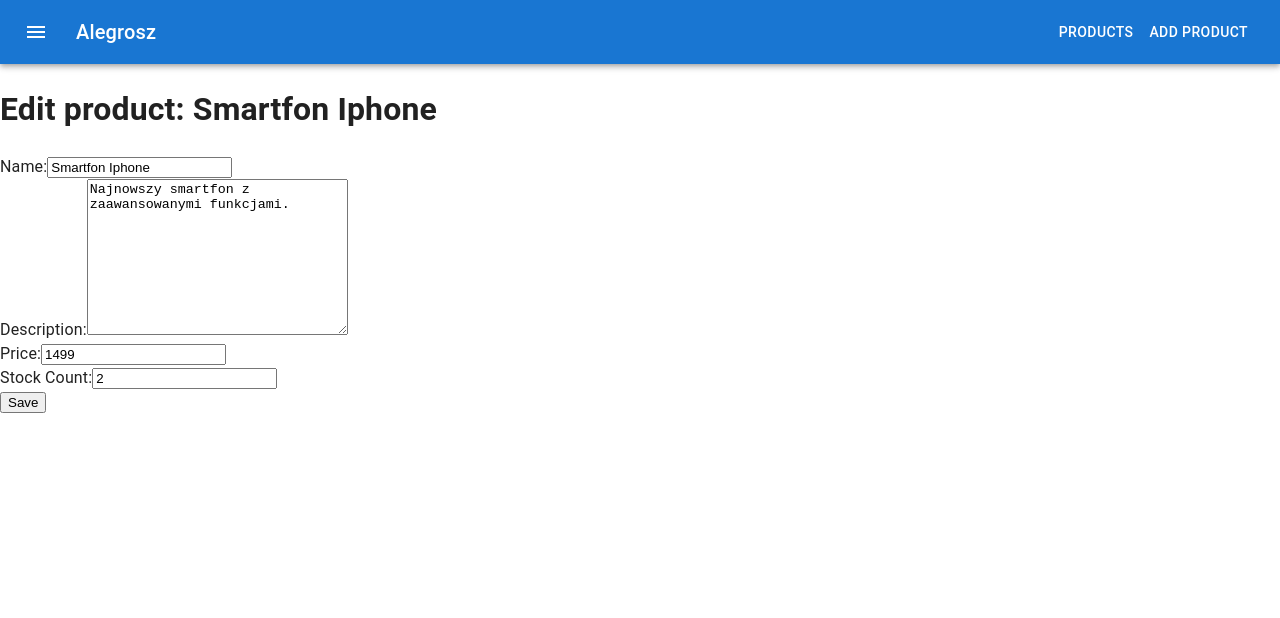
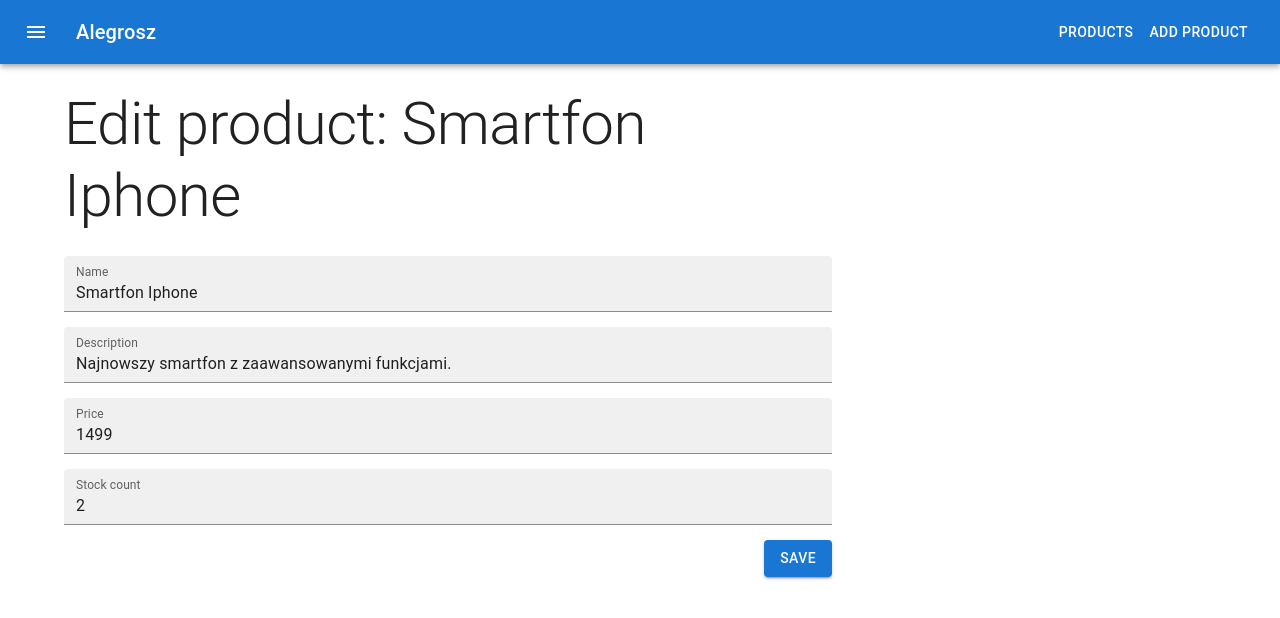
Before and after one commit to pawelkonior/alegrosz_18, a React (Vite) app: page /edit-product/1 in a window 1280 px wide. Shown: the top 618 px of the page. Built offline with nearby package versions, Linux system fonts and the light colour scheme; data requests are answered from the project's data file.

Commit message:
material design with grid and forms components

```diff
--- a/fake_api/db.json
+++ b/fake_api/db.json
@@ -8,13 +8,6 @@
       "stockCount": "2"
     },
     {
-      "id": 3,
-      "name": "Laptop Lenovo",
-      "description": "Lekki i przenośny laptop z mocnym procesorem.",
-      "price": 1999.99,
-      "stockCount": 8
-    },
-    {
       "id": 4,
       "name": "Słuchawki Bluetooth",
       "description": "Bezprzewodowe słuchawki z długim czasem pracy baterii.",
@@ -23,7 +16,7 @@
     },
     {
       "id": 5,
-      "name": "Konsola do gier XYZ",
+      "name": "Konsola do ",
       "description": "Najnowsza konsola do gier z wyjątkowymi grafikami.",
       "price": 499.99,
       "stockCount": 3
@@ -83,6 +76,20 @@
       "price": "34",
       "stockCount": "3",
       "id": 14
+    },
+    {
+      "name": "",
+      "description": "",
+      "price": "5333323",
+      "stockCount": "",
+      "id": 15
+    },
+    {
+      "name": "Ziemniaki 4",
+      "description": "Piękne",
+      "price": "24",
+      "stockCount": "234",
+      "id": 16
     }
   ]
 }
--- a/src/components/AddProduct.jsx
+++ b/src/components/AddProduct.jsx
@@ -1,5 +1,8 @@
 import { useState } from "react";
 import { useNavigate } from "react-router-dom";
+import { Grid, TextField } from "@mui/material";
+import Button from "@mui/material/Button";
+import Typography from "@mui/material/Typography";
 
 function AddProduct() {
     const [name, setName] = useState("");
@@ -33,53 +36,74 @@ function AddProduct() {
     }
 
     return (
-        <div>
-            <h1>Add new product</h1>
-            <form onSubmit={handleAddProduct}>
+        <Grid item xs={12} md={8}>
+            <Typography sx={{ mb: 3 }} variant="h2" component="h1">
+                Add new product
+            </Typography>
+            <form
+                onSubmit={handleAddProduct}
+                style={{
+                    display: "flex",
+                    flexDirection: "column",
+                    gap: 15,
+                }}
+            >
                 <div>
-                    <label htmlFor="name">Name</label>
-                    <input
-                        type="text"
+                    <TextField
                         id="name"
+                        name="name"
+                        label="Name"
+                        variant="filled"
+                        fullWidth
                         value={name}
                         onChange={(event) => setName(event.target.value)}
                     />
                 </div>
                 <div>
-                    <label htmlFor="description">Description</label>
-                    <textarea
+                    <TextField
+                        id="description"
                         name="description"
-                        id="description"
-                        cols="30"
-                        rows="10"
+                        label="Description"
+                        variant="filled"
+                        fullWidth
                         value={description}
                         onChange={(event) => setDescription(event.target.value)}
+                        multiline
                     />
                 </div>
                 <div>
-                    <label htmlFor="price">Price</label>
-                    <input
+                    <TextField
+                        id="price"
+                        name="price"
+                        label="Price"
+                        variant="filled"
+                        fullWidth
+                        value={price}
+                        onChange={(event) => setPrice(event.target.value)}
                         type="number"
-                        name="price"
-                        id="price"
-                        value={price}
-                        placeholder="Type price"
-                        onChange={(event) => setPrice(event.target.value)}
                     />
                 </div>
                 <div>
-                    <label htmlFor="stockCount">Stock count</label>
-                    <input
-                        type="number"
+                    <TextField
+                        id="stockCount"
                         name="stockCount"
-                        id="stockCount"
+                        label="Stock count"
+                        variant="filled"
+                        fullWidth
                         value={stockCount}
                         onChange={(event) => setStockCount(event.target.value)}
+                        type="number"
                     />
                 </div>
-                <button type="submit">Add product</button>
+                <Button
+                    sx={{ alignSelf: "flex-end" }}
+                    variant="contained"
+                    type="submit"
+                >
+                    Add product
+                </Button>
             </form>
-        </div>
+        </Grid>
     );
 }
 
--- a/src/components/EditProduct.jsx
+++ b/src/components/EditProduct.jsx
@@ -1,5 +1,8 @@
 import { useEffect, useState } from "react";
 import { useNavigate, useParams } from "react-router-dom";
+import Typography from "@mui/material/Typography";
+import { Grid, TextField } from "@mui/material";
+import Button from "@mui/material/Button";
 
 function EditProduct() {
     const { productId } = useParams();
@@ -56,53 +59,74 @@ function EditProduct() {
     }
 
     return (
-        <div>
-            <h1>Edit product: {product.name}</h1>
-            <form onSubmit={handleSubmit}>
+        <Grid item xs={12} md={8}>
+            <Typography sx={{ mb: 3 }} variant="h2" component="h1">
+                Edit product: {product.name}
+            </Typography>
+            <form
+                onSubmit={handleSubmit}
+                style={{
+                    display: "flex",
+                    flexDirection: "column",
+                    gap: 15,
+                }}
+            >
                 <div>
-                    <label htmlFor="name">Name:</label>
-                    <input
-                        type="text"
+                    <TextField
+                        id="name"
                         name="name"
-                        id="name"
+                        label="Name"
+                        variant="filled"
+                        fullWidth
                         value={product.name}
                         onChange={handleUpdateInputs}
                     />
                 </div>
                 <div>
-                    <label htmlFor="description">Description:</label>
-                    <textarea
+                    <TextField
+                        id="description"
                         name="description"
-                        id="description"
-                        cols="30"
-                        rows="10"
+                        label="Description"
+                        variant="filled"
+                        fullWidth
                         value={product.description}
                         onChange={handleUpdateInputs}
+                        multiline
                     />
                 </div>
                 <div>
-                    <label htmlFor="price">Price:</label>
-                    <input
-                        type="number"
+                    <TextField
+                        id="price"
                         name="price"
-                        id="price"
+                        label="Price"
+                        variant="filled"
+                        fullWidth
                         value={product.price}
                         onChange={handleUpdateInputs}
+                        type="number"
                     />
                 </div>
                 <div>
-                    <label htmlFor="stockCount">Stock Count:</label>
-                    <input
-                        type="number"
+                    <TextField
+                        id="stockCount"
                         name="stockCount"
-                        id="stockCount"
+                        label="Stock count"
+                        variant="filled"
+                        fullWidth
                         value={product.stockCount}
                         onChange={handleUpdateInputs}
+                        type="number"
                     />
                 </div>
-                <button type="submit">Save</button>
+                <Button
+                    sx={{ alignSelf: "flex-end" }}
+                    variant="contained"
+                    type="submit"
+                >
+                    Save
+                </Button>
             </form>
-        </div>
+        </Grid>
     );
 }
 
--- a/src/components/Layout.jsx
+++ b/src/components/Layout.jsx
@@ -1,12 +1,18 @@
 import Navbar from "./Navbar.jsx";
 import { Outlet } from "react-router-dom";
+import { Container, Grid } from "@mui/material";
 
 function Layout() {
     return (
         <div>
             <Navbar />
-
-            <Outlet />
+            <Container fixed sx={{ flexGrow: 1, mt: 3 }}>
+                <Grid container spacing={2}>
+                    <Grid item xs={12}>
+                        <Outlet />
+                    </Grid>
+                </Grid>
+            </Container>
         </div>
     );
 }
--- a/src/components/Product.jsx
+++ b/src/components/Product.jsx
@@ -1,5 +1,7 @@
 import { Link, useNavigate, useParams } from "react-router-dom";
 import { useEffect, useState } from "react";
+import Button from "@mui/material/Button";
+import Typography from "@mui/material/Typography";
 
 function Product() {
     const { productId } = useParams();
@@ -41,18 +43,32 @@ function Product() {
 
     return (
         <div>
-            <h1>{product.name}</h1>
+            <Typography sx={{ mb: 3 }} variant="h2" component="h1">
+                {product.name}
+            </Typography>
+
             <p>{product.description}</p>
             <span>Price ${product.price}</span>
             <br />
-            <button onClick={handleDelete}>Delete Product</button>
-            <Link
-                style={{ padding: 10, margin: 10, display: "inline-block" }}
-                to={`/edit-product/${productId}`}
+
+            <Button
+                onClick={handleDelete}
+                sx={{ marginRight: 1 }}
+                variant="contained"
+                color="warning"
             >
-                Edit {product.name}
-            </Link>
-            <Link to="/">Back</Link>
+                Delete Product
+            </Button>
+
+            <Button sx={{ marginRight: 1 }} variant="contained">
+                <Link to={`/edit-product/${productId}`}>
+                    Edit {product.name}
+                </Link>
+            </Button>
+
+            <Button sx={{ marginRight: 1 }} variant="contained" color="success">
+                <Link to="/">Back</Link>
+            </Button>
         </div>
     );
 }
--- a/src/components/Products.jsx
+++ b/src/components/Products.jsx
@@ -1,5 +1,7 @@
 import { useEffect, useState } from "react";
-import { Link } from "react-router-dom";
+
+import ProductCard from "./ProductCard.jsx";
+import Box from "@mui/material/Box";
 
 function Products() {
     const [products, setProducts] = useState([]);
@@ -20,22 +22,23 @@ function Products() {
     }
 
     return (
-        <>
+        <Box
+            sx={{
+                display: "flex",
+                flexWrap: "wrap",
+                gap: 3,
+                justifyContent: "center",
+            }}
+        >
             {products.map((product) => (
-                <div
+                <ProductCard
+                    name={product.name}
+                    price={`${product.price}`}
                     key={product.id}
-                    style={{
-                        border: "1px solid black",
-                        padding: 10,
-                        margin: 10,
-                    }}
-                >
-                    <h2>{product.name}</h2>
-                    <p>{product.price}</p>
-                    <Link to={`/product/${product.id}`}>Details</Link>
-                </div>
+                    id={product.id}
+                />
             ))}
-        </>
+        </Box>
     );
 }
 
```
Also changed, not shown: src/components/ProductCard.jsx (+26 -12 lines), src/assets/product-placeholder.png (added).
